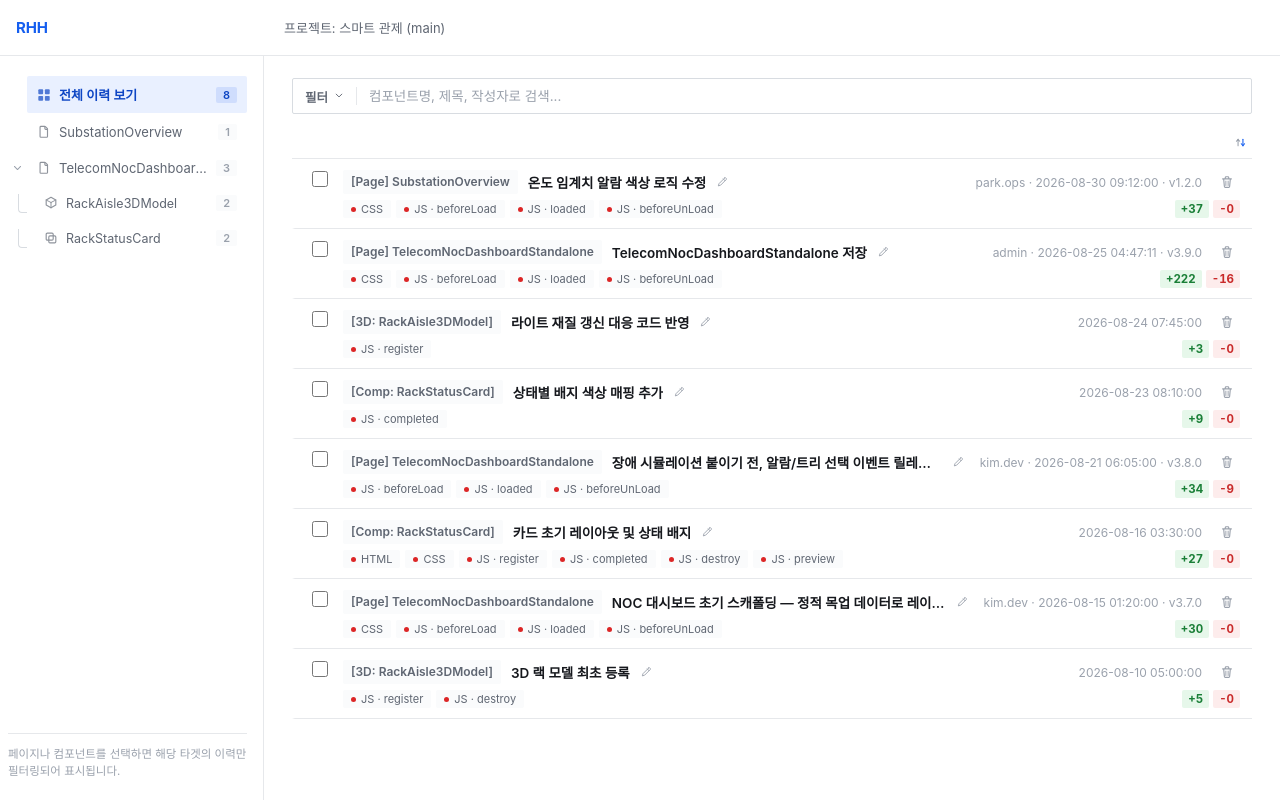
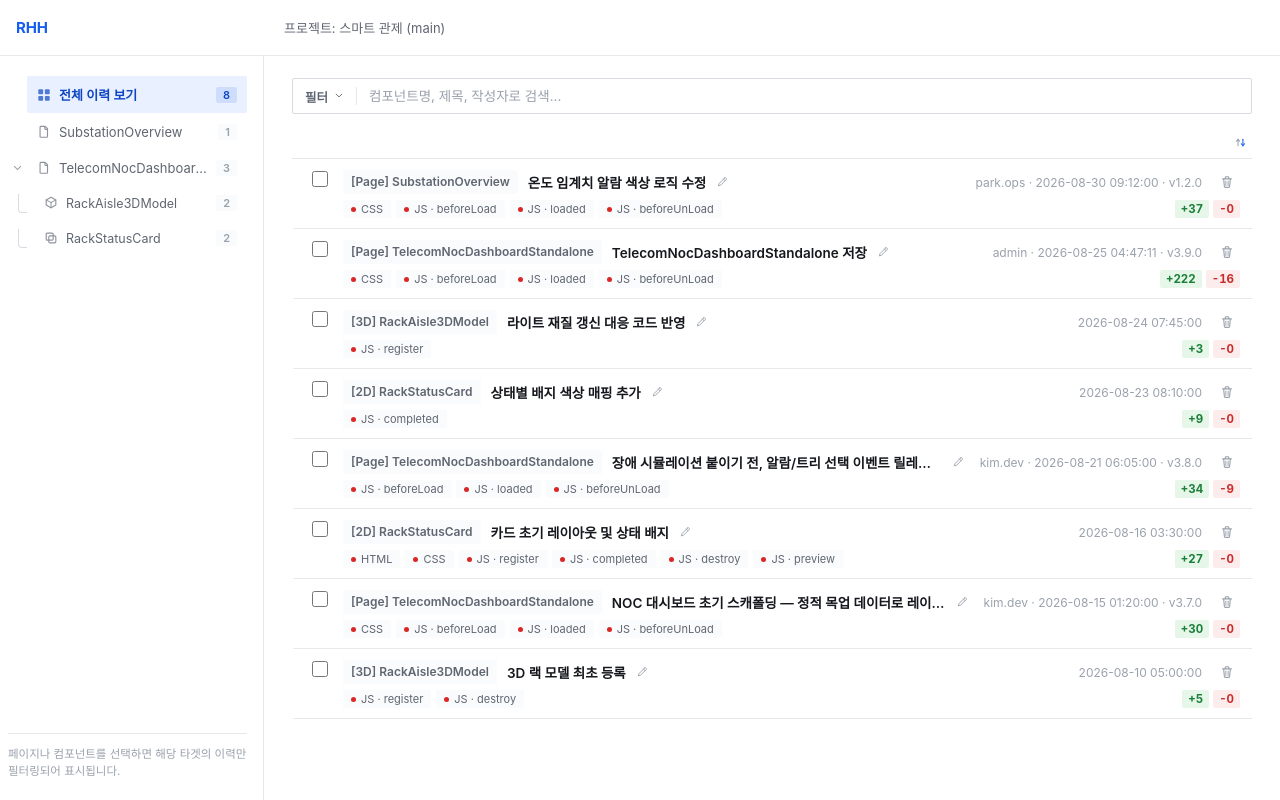
Before and after one commit to wemb-toyproject-rhh/2026_toy_project_h, a React (Vite) app: page / in a window 1280 px wide. Built offline with nearby package versions, Linux system fonts and the light colour scheme; a web font is replaced by a local one.

Commit message:
style: 컴포넌트 표기 방식 통일

```diff
--- a/src/mocks/historyAdapter.js
+++ b/src/mocks/historyAdapter.js
@@ -193,7 +193,7 @@ function buildInstanceEntries() {
         kind: row.category,
         targetId: row.inst_id,
         pageTargetId: row.page_id ?? null,
-        targetLabel: `[${is3D ? "3D" : "Comp"}: ${row.comp_name}]`,
+        targetLabel: `[${is3D ? "3D" : "2D"}] ${row.comp_name}`,
         targetName: row.comp_name,
         title: row.comment || `${row.comp_name} 저장`,
         author: null, // tb_instance_hist has no last_user column
```
